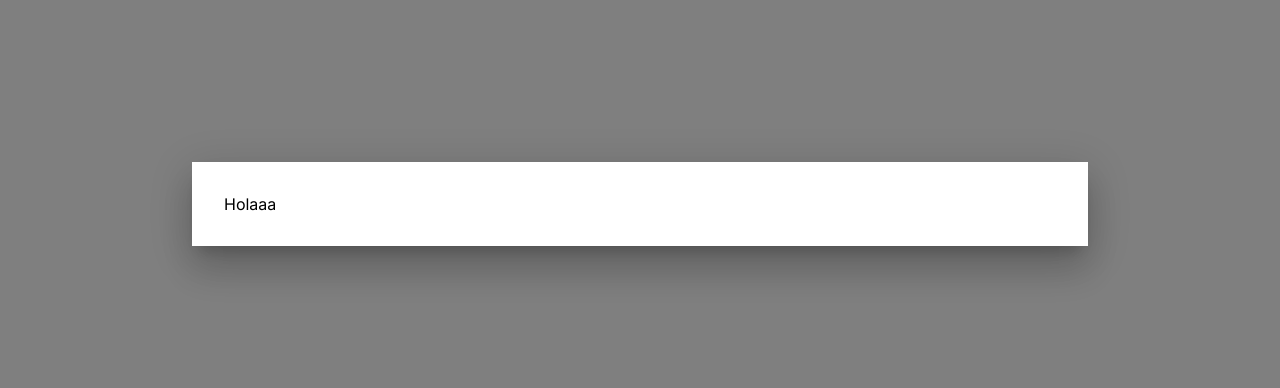
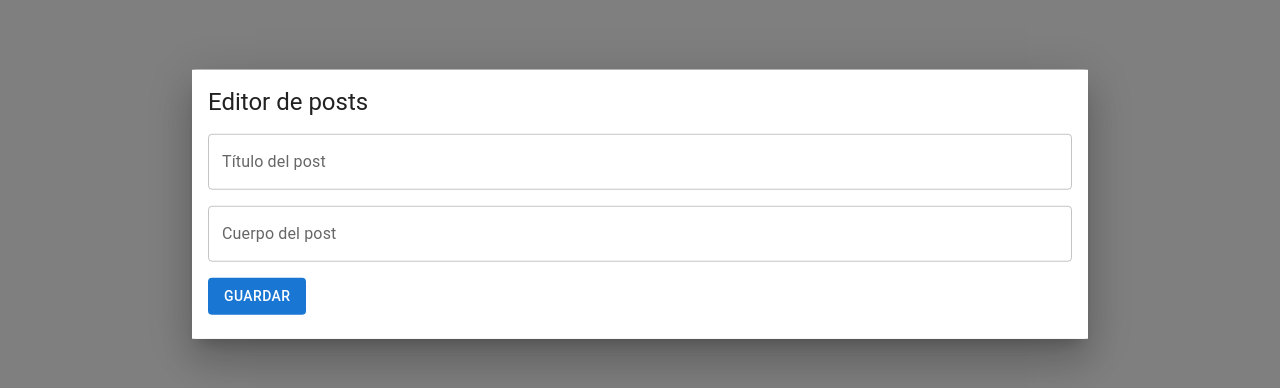
Before and after one commit to sarmancoderr/jsonplaceholderfront, a Next.js app: page / in a window 1280 px wide. Both pictures are taken after a click on the button "AÑADIR ARTÍCULO". Shown: the part 196-584 px from the top of the page. Built offline with nearby package versions, Linux system fonts and the light colour scheme; no server answers.

Commit message:
Construir formulario de posts

```diff
--- a/app/page.tsx
+++ b/app/page.tsx
@@ -2,6 +2,7 @@
 
 import ModalActivator from "@/components/ModalActivator";
 import PaginatedData from "@/components/PaginatedData";
+import PostsEditor from "@/components/forms/PostsEditor";
 import { http } from "@/utils/axios";
 import { Button, Card, CardContent, Grid, Typography } from "@mui/material";
 import { useEffect, useState } from "react";
@@ -21,7 +22,7 @@ export default function Home() {
       <header style={{display: 'flex', justifyContent: 'space-between', alignItems: 'center'}}>
         <Typography variant="h3">Listado de artículos</Typography>
         <ModalActivator Activator={(props) => (<Button {...props} variant={'contained'}>Añadir artículo</Button>)} Content={() => {
-          return <p>Holaaa</p>
+          return <PostsEditor />
         }} />
       </header>
       <PaginatedData data={posts} Render={({ items }) => {
--- a/components/BaseModal.tsx
+++ b/components/BaseModal.tsx
@@ -11,8 +11,7 @@ const style = {
   transform: 'translate(-50%, -50%)',
   width: '70%',
   bgcolor: 'background.paper',
-  boxShadow: 24,
-  p: 4,
+  boxShadow: 24
 };
 
 export default function BaseModal({children, handleClose, open}: any) {
--- /dev/null
+++ b/components/forms/PostsEditor.tsx
@@ -0,0 +1,24 @@
+import { Button, Card, CardContent, Grid, TextField, Typography } from "@mui/material";
+
+export default function PostsEditor () {
+    return (
+        <Card elevation={0} component={'form'}>
+            <CardContent>
+                <Grid container spacing={2}>
+                    <Grid item xs={12}>
+                        <Typography variant="h5">Editor de posts</Typography>
+                    </Grid>
+                    <Grid item xs={12}>
+                        <TextField label="Título del post" fullWidth />
+                    </Grid>
+                    <Grid item xs={12}>
+                        <TextField label="Cuerpo del post" fullWidth />
+                    </Grid>
+                    <Grid item xs={12}>
+                        <Button variant="contained" disableElevation>Guardar</Button>
+                    </Grid>
+                </Grid>
+            </CardContent>
+        </Card>
+    )
+}
```
